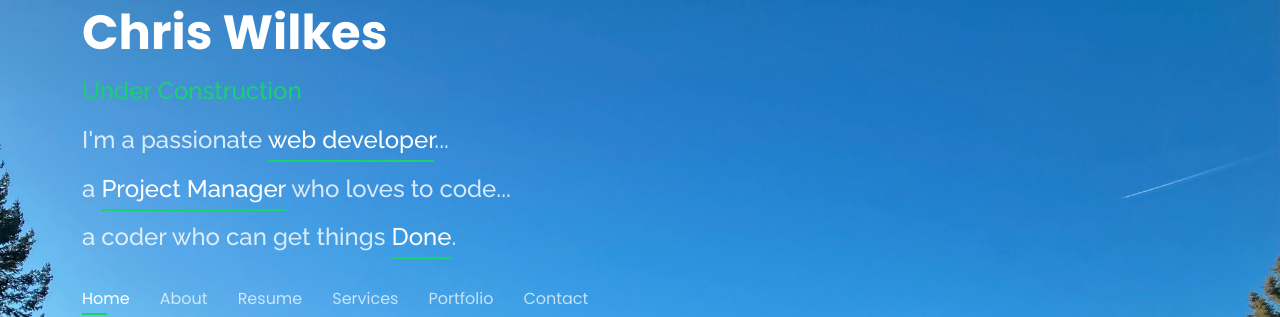
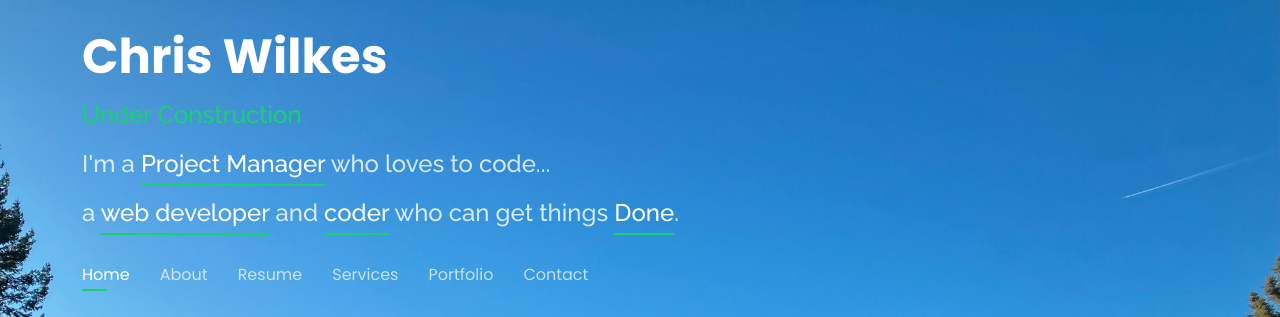
Before and after one commit to cwilkescw/about-me, a plain HTML site: page index.html in a window 1280 px wide. Shown: the top 317 px of the page. Drawn offline with nearby package versions, Linux system fonts and the light colour scheme.

Commit message:
Updates to Home Page

```diff
--- a/index.html
+++ b/index.html
@@ -46,9 +46,8 @@
       <h2><a href="index.html">Under Construction</a></h2>
       <!-- Uncomment below if you prefer to use an image logo -->
       <!-- <a href="index.html" class="mr-auto"><img src="assets/img/logo.png" alt="" class="img-fluid"></a> -->
-      <h2>I'm a passionate <span>web developer</span>...</h2>
-      <h2>a <span>Project Manager</span> who loves to code... </h2>
-      <h2>a coder who can get things <span>Done</span>. </h2>
+      <h2>I'm a <span>Project Manager</span> who loves to code... </h2>
+      <h2>a <span>web developer</span> and <span>coder</span> who can get things <span>Done</span>. </h2>
 
       <nav id="navbar" class="navbar">
         <ul>
```
